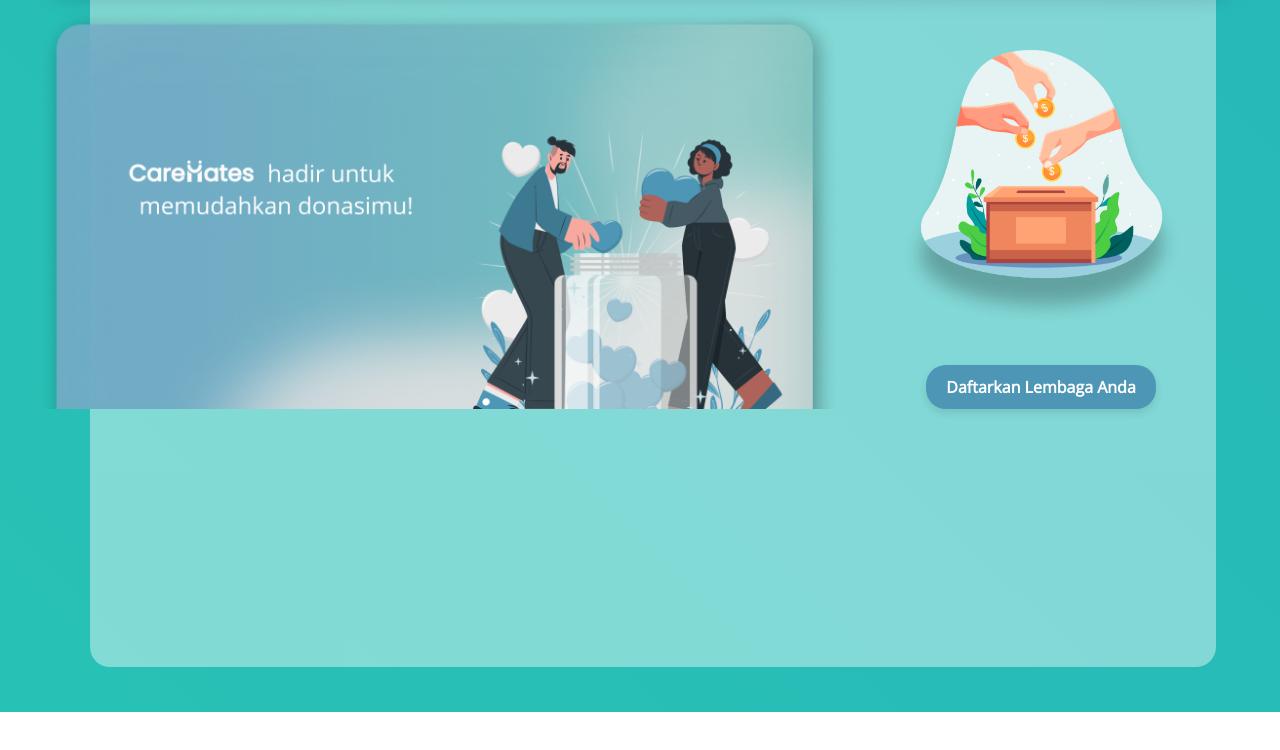
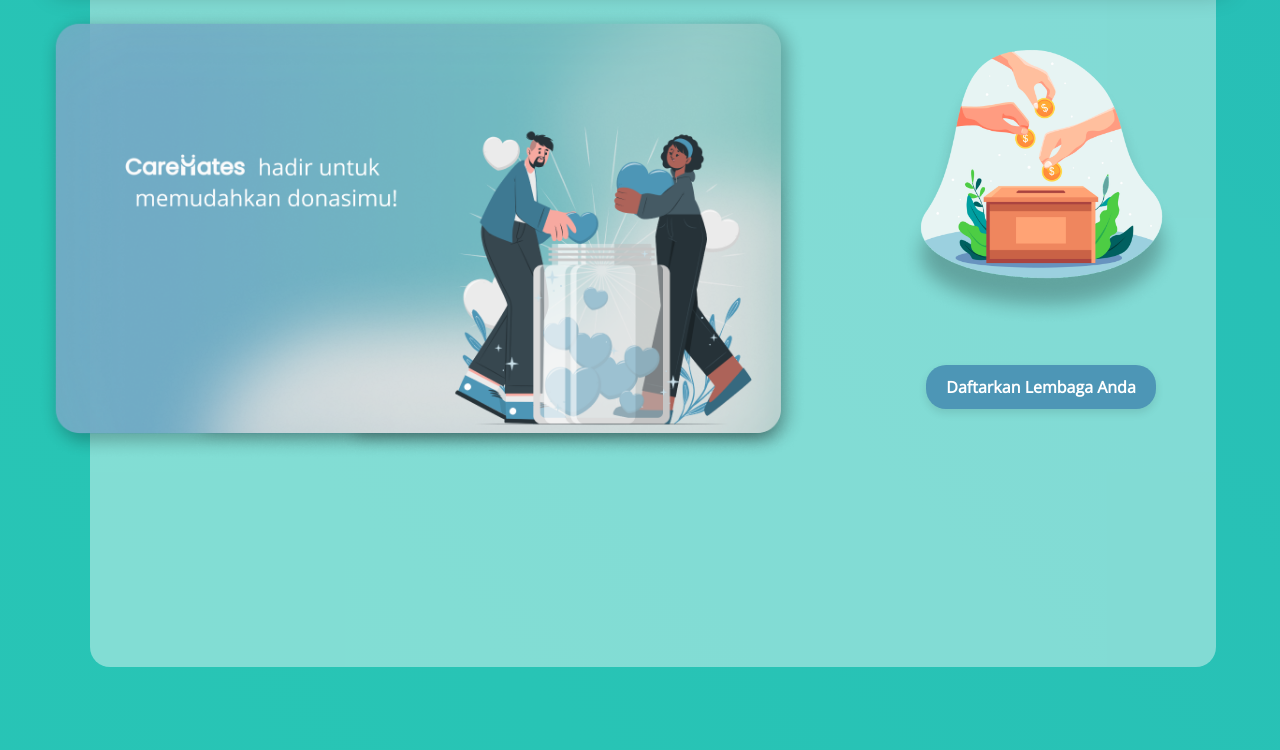
Before and after one commit to lulu1403/Caremates, a plain HTML site: page index.html in a window 1280 px wide. Shown: the part 88-838 px from the top of the page. Before the commit the page ends 800 px from the top, so only its background shows below. Drawn offline with nearby package versions, Linux system fonts and the light colour scheme.

Commit message:
fixing slideshow

```diff
--- a/beranda.css
+++ b/beranda.css
@@ -76,20 +76,23 @@ nav {
 }
 
 .home {
-    height: 100%;
     margin-left: 3%;
     margin-right: 3%;
 }
 
+.container1 {
+    height: 100vh;
+}
+
 .slideshow-container {
     position: relative;
-    max-width: 70%;
+    max-width: 80%;
     overflow: hidden;
     border-radius: 8px;
 }
 
 .slide {
-    width: 100%;
+    width: 80%;
     height: auto;
     opacity: 0;
     transition: opacity 1s ease-in-out;
@@ -98,6 +101,9 @@ nav {
     left: 0;
 }
 
+.slide img {
+    width: 120%;
+}
 .slide.active {
     opacity: 1;
 }
@@ -125,6 +131,7 @@ nav {
     box-shadow: 0px 4px 8px rgba(0, 0, 0, 0.1);
     cursor: pointer;
     transition: background-color 0.3s ease;
+    margin-bottom: 1%;
 }
 
 .button-daftar:hover {
--- a/index.html
+++ b/index.html
@@ -46,11 +46,17 @@
     </nav>
 
     <section class="home">
-        <div style="display: flex;">
+        <div class="container1" style="display: flex; justify-content: space-between;">
             <div class="slideshow-container col-md-8">
-                <img src="img/img-beranda/slide 1.png" alt="slide 1" class="slide active">
-                <img src="img/img-beranda/slide 2.png" alt="slide 2" class="slide">
-                <img src="img/img-beranda/slide 3.png" alt="slide 3" class="slide">
+                <div class="slide active">
+                    <img src="img/img-beranda/slide 1.png" alt="slide 1">
+                </div>
+                <div class="slide">
+                    <img src="img/img-beranda/slide 2.png" alt="slide 2">
+                </div>
+                <div class="slide">
+                    <img src="img/img-beranda/slide 3.png" alt="slide 3">
+                </div>
             </div>
             <div class="icon col-md-4">
                 <img src="img/img-beranda/donate 1.png" alt="icon">
--- a/slide.js
+++ b/slide.js
@@ -3,15 +3,12 @@ function showSlides() {
     let slideIndex = 0;
 
     setInterval(function() {
-        // Sembunyikan semua slide
         slides.forEach(function(slide) {
-            slide.style.display = 'none';
+            slide.classList.remove('active');
         });
 
-        // Tampilkan slide berikutnya
-        slides[slideIndex].style.display = 'block';
+        slides[slideIndex].classList.add('active');
 
-        // Perbarui indeks slide untuk slide berikutnya
         slideIndex++;
         if (slideIndex >= slides.length) {
             slideIndex = 0;
```
Also changed, not shown: beriDonasi.html (+1 -1 lines), tentangKami.html (+3 -1 lines).
